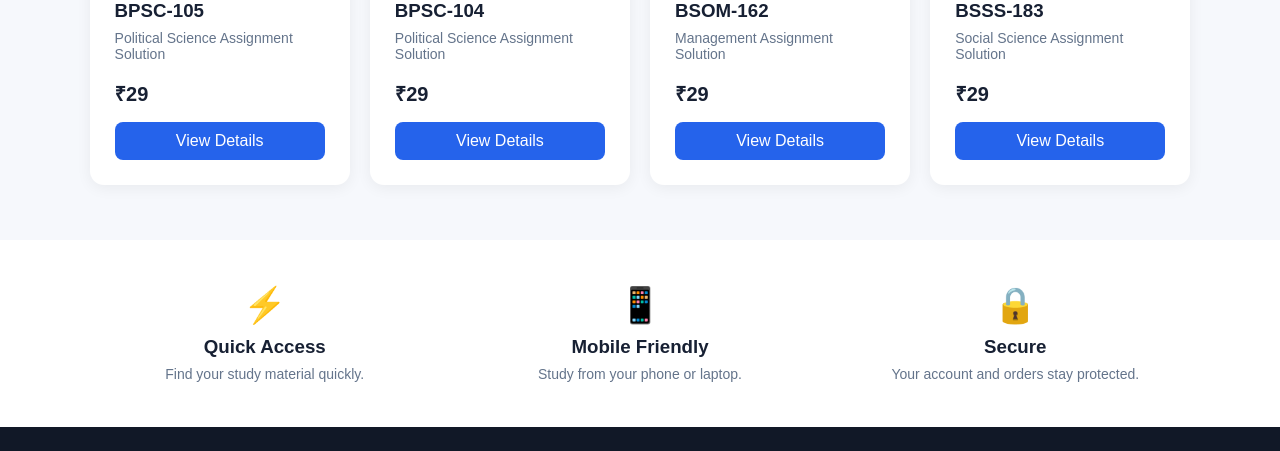
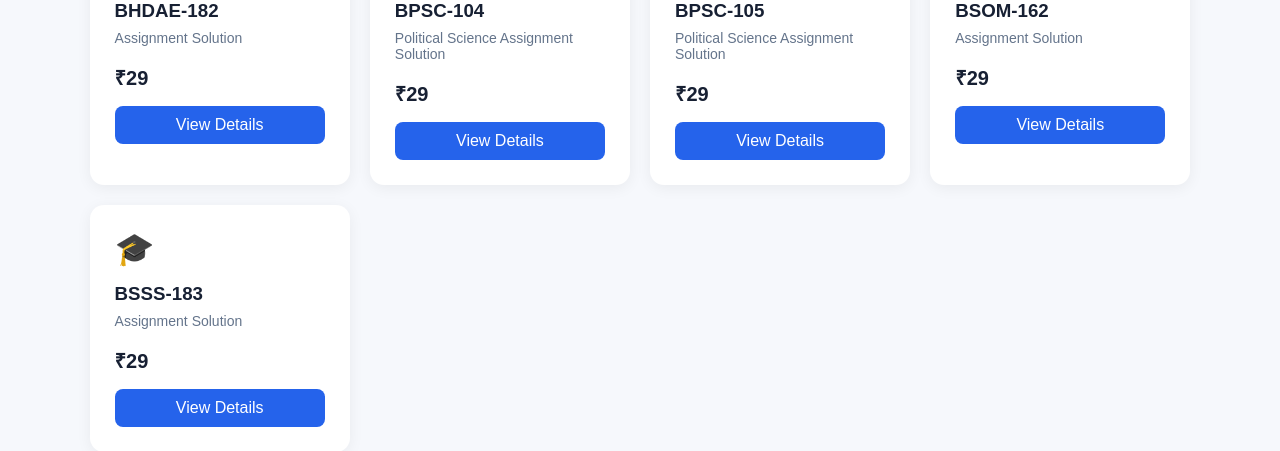
Before and after one commit to govindkmandal2006/StudyMint, a website: page index.html in a window 1280 px wide. Shown: the part 621-1072 px from the top of the page. Drawn offline with Linux system fonts and the light colour scheme.

Commit message:
Update index.html

```diff
--- a/index.html
+++ b/index.html
@@ -222,6 +222,13 @@
         }
 
         /* MOBILE */
+        @media (max-width: 1000px) {
+
+            .cards {
+                grid-template-columns: repeat(3, 1fr);
+            }
+        }
+
         @media (max-width: 800px) {
 
             .navbar {
@@ -330,23 +337,23 @@
         <div class="cards">
 
 
-            <!-- BPSC-105 -->
+            <!-- BHDAE-182 -->
 
             <div class="card">
 
-                <div class="card-icon">📚</div>
+                <div class="card-icon">📘</div>
 
-                <h3>BPSC-105</h3>
+                <h3>BHDAE-182</h3>
 
                 <p>
-                    Political Science Assignment Solution
+                    Assignment Solution
                 </p>
 
                 <div class="price">
                     ₹29
                 </div>
 
-                <a href="bpsc105.html" class="buy-btn">
+                <a href="#" class="buy-btn">
                     View Details
                 </a>
 
@@ -376,6 +383,29 @@
             </div>
 
 
+            <!-- BPSC-105 -->
+
+            <div class="card">
+
+                <div class="card-icon">📚</div>
+
+                <h3>BPSC-105</h3>
+
+                <p>
+                    Political Science Assignment Solution
+                </p>
+
+                <div class="price">
+                    ₹29
+                </div>
+
+                <a href="bpsc105.html" class="buy-btn">
+                    View Details
+                </a>
+
+            </div>
+
+
             <!-- BSOM-162 -->
 
             <div class="card">
@@ -385,14 +415,14 @@
                 <h3>BSOM-162</h3>
 
                 <p>
-                    Management Assignment Solution
+                    Assignment Solution
                 </p>
 
                 <div class="price">
                     ₹29
                 </div>
 
-                <a href="#" class="buy-btn">
+                <a href="bsom162.html" class="buy-btn">
                     View Details
                 </a>
 
@@ -408,14 +438,14 @@
                 <h3>BSSS-183</h3>
 
                 <p>
-                    Social Science Assignment Solution
+                    Assignment Solution
                 </p>
 
                 <div class="price">
                     ₹29
                 </div>
 
-                <a href="#" class="buy-btn">
+                <a href="bsss183.html" class="buy-btn">
                     View Details
                 </a>
 
```
